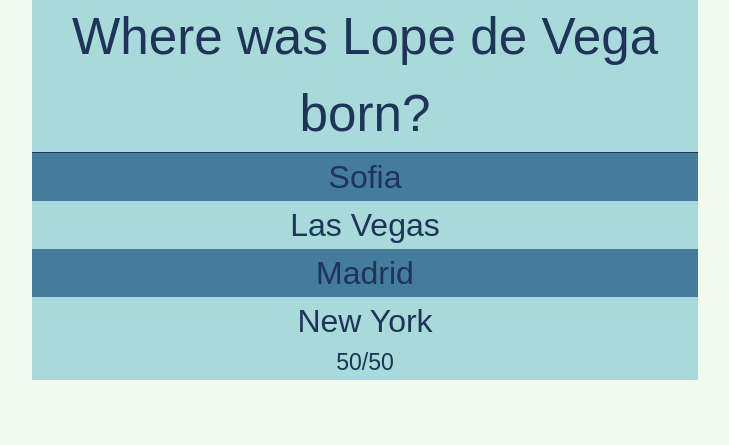
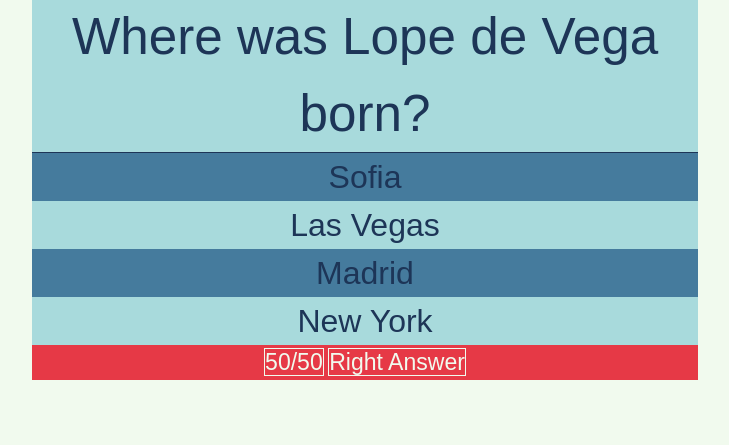
Before and after one commit to KrisCholakov02/SoftUni-Trivia, a Django app: page /game/play/ in a window 1280 px wide. Shown: the part 148-593 px from the top of the page, without its empty margins (275-1004 px from the left). Run offline with Django 3.2, Linux system fonts and the light colour scheme; data comes from the database, SQL or seed files in the repository; some libraries are stand-ins or nearby versions; some web fonts are replaced.

Commit message:
Upgrading the tactics: * Adding class's function -> 'right_answer'

```diff
--- a/game/static/play.css
+++ b/game/static/play.css
@@ -47,3 +47,15 @@ font-family: 'Stylish', sans-serif;
     text-align: center;
     background-color: #A8DADC;
 }
+
+.jokers {
+    background-color: #E63946;
+    height: max-content;
+    padding: 0;
+}
+
+.jokers a {
+    color: #F1FAEE;
+    border: solid 0.1vw #F1FAEE;
+    margin: 0;
+}
--- a/game/templates/play_game.html
+++ b/game/templates/play_game.html
@@ -11,8 +11,9 @@
         </div>
         {% endfor %}
     </div>
-    {% if ff_display %}
-    <a href="{% url 'fifty-fifty' playing_question.id %}">50/50</a>
-    {% endif %}
+    <div class="jokers">
+        <a href="{% url 'fifty-fifty' playing_question.id %}">50/50</a>
+        <a href="{% url 'right-answer' playing_question.id %}">Right Answer</a>
+    </div>
 </div>
 {% endblock %}
--- a/game/urls.py
+++ b/game/urls.py
@@ -7,4 +7,5 @@ urlpatterns = [
     re_path(r'^$', TemplateView.as_view(template_name='game_home.html'), name='home'),
     path('play/', views.GameTactics.start_game, name='play'),
     re_path('^fifty-fifty/(?P<pk>\d+)/$', views.GameTactics.fifty_fifty, name='fifty-fifty'),
+    re_path('^people/(?P<pk>\d+)/$', views.GameTactics.right_one, name='right-answer'),
 ]
--- a/game/views.py
+++ b/game/views.py
@@ -16,12 +16,16 @@ class GameTactics():
         other_answer = answers[random_number]
         f_answers = [correct_answer, other_answer]
         random.shuffle(f_answers)
-        ff_display = False
-        return render_to_response('play_game.html', {'playing_question': question, 'answers': f_answers, 'ff_display': ff_display})
+        return render_to_response('play_game.html', {'playing_question': question, 'answers': f_answers})
+
+    def right_one(request, pk):
+        question = Questions.objects.get(pk=pk)
+        correct_answer = question.correct_answer
+        answers = [correct_answer]
+        return render_to_response('play_game.html', {'playing_question': question, 'answers': answers})
 
     def start_game(request):
         played_questions_pks = []
-        ff_display = True
         while True:
             random_number = random.randint(1, Questions.objects.all().filter(checked=1).count())
             if random_number in played_questions_pks:
@@ -31,7 +35,7 @@ class GameTactics():
                 question = Questions.objects.get(pk=random_number)
                 answers = [question.answer1, question.answer2, question.answer3, question.correct_answer]
                 random.shuffle(answers)  # shuffle the answers
-                return render_to_response('play_game.html', {'playing_question': question, 'answers': answers, 'ff_display': ff_display})
+                return render_to_response('play_game.html', {'playing_question': question, 'answers': answers})
 
 
 class UserQuestionsList(LoginRequiredMixin, generic.ListView):
```
